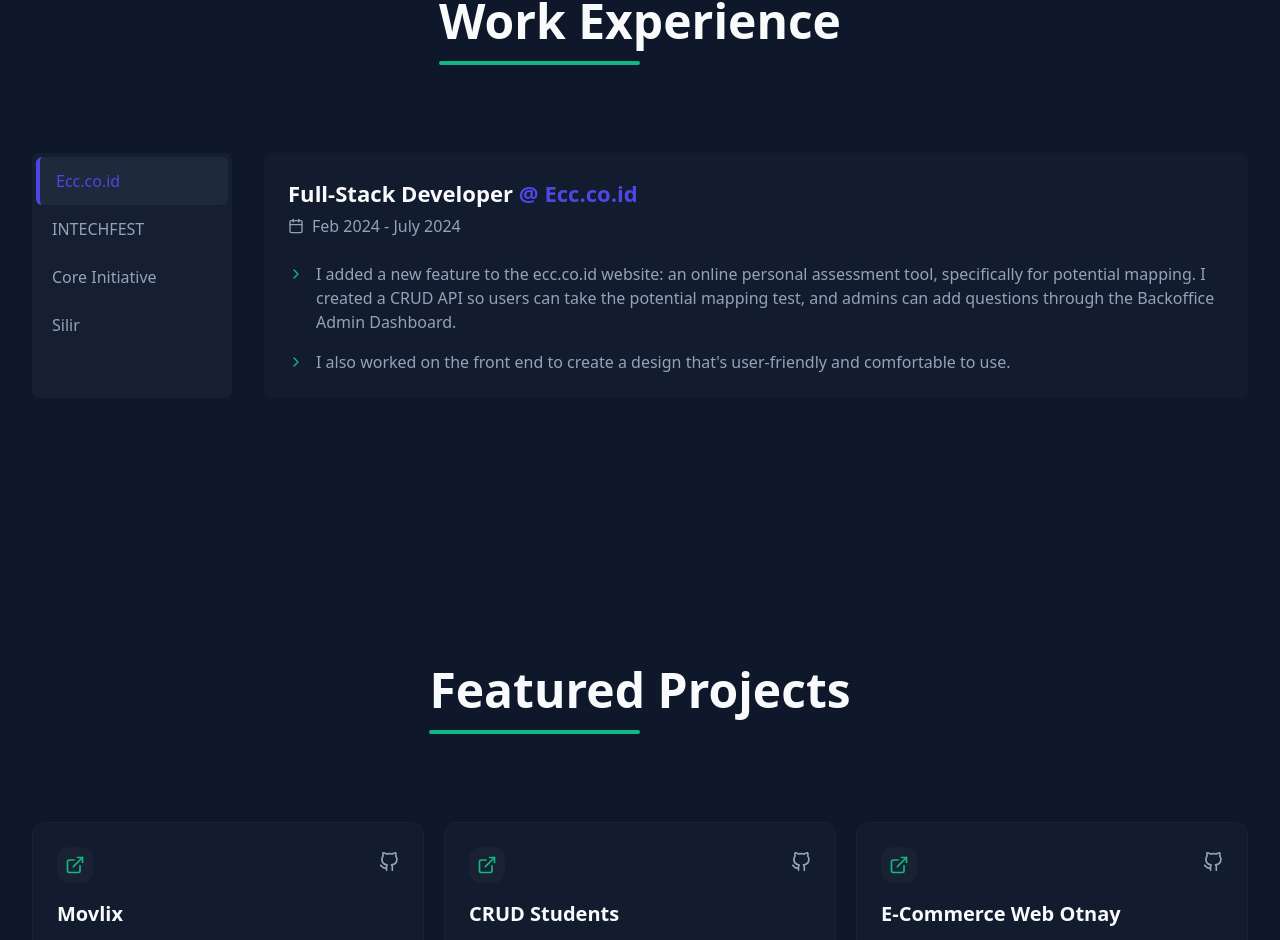
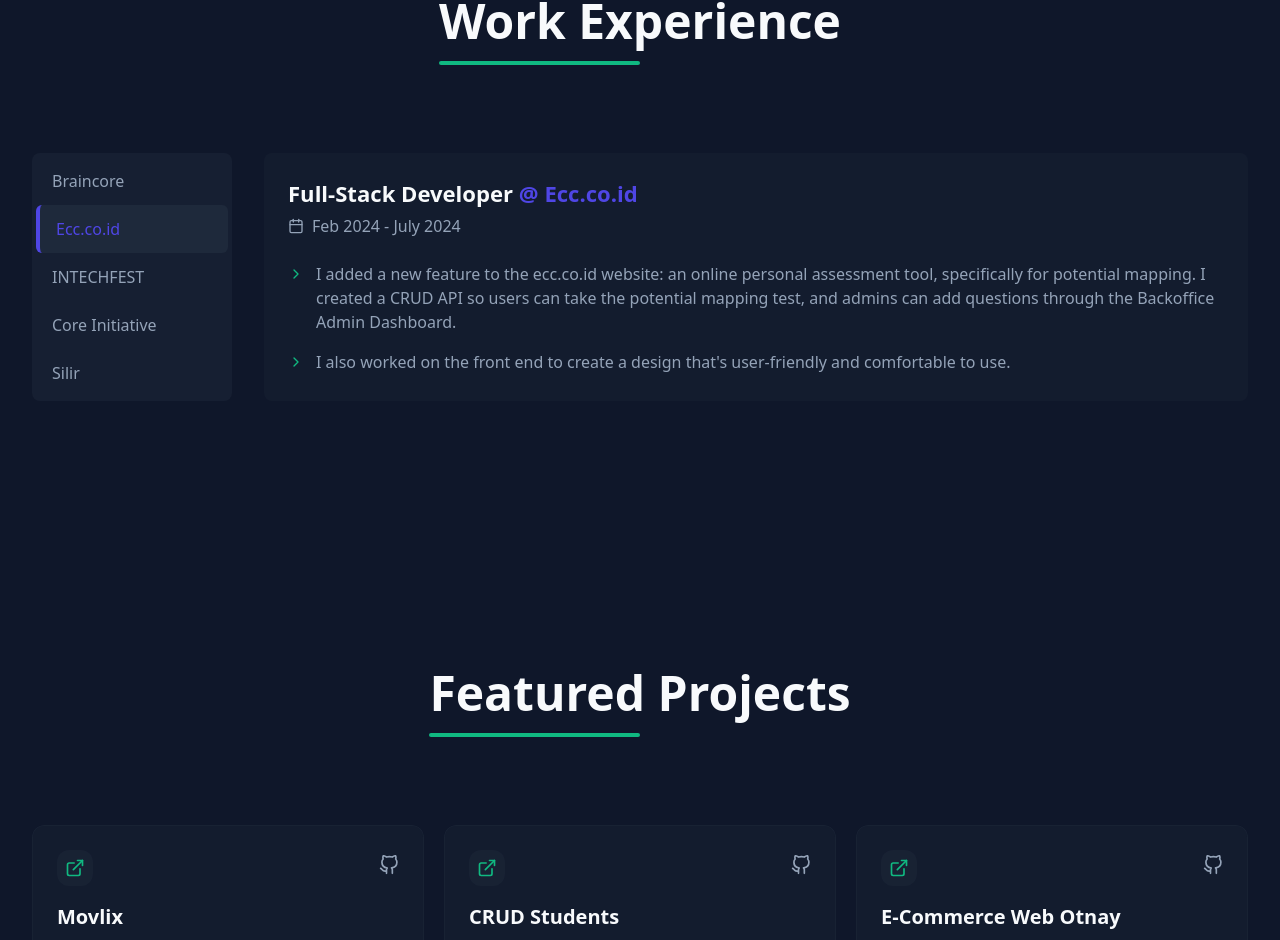
Before and after one commit to aryansh13/aryaasob, a Next.js app: page / in a window 1280 px wide. Shown: the part 1941-2881 px from the top of the page. Built offline with nearby package versions, Linux system fonts and the light colour scheme; what tailwindcss-animated would draw is missing.

Commit message:
edit experience

```diff
--- a/src/app/components/experience.tsx
+++ b/src/app/components/experience.tsx
@@ -8,6 +8,17 @@
     const [activeSection, setActiveSection] = useState("ECC.CO.ID");
 
     const sections = [
+        {
+            id: "BRAINCORE",
+            name: "Braincore",
+            role: "Web Developer",
+            date: "Sept 2024 - Januari 2025",
+            details: [
+                "Designed the entire website layout using Figma and fully implemented the Front-End (100%).",
+                "Developed the complete Back-End, including database creation and system architecture (100%).",
+                "Successfully integrated the Back-End with an LLM-based machine learning model to enhance system functionality (100%)."
+            ]
+        },
         {
             id: "ECC.CO.ID",
             name: "Ecc.co.id",
```
